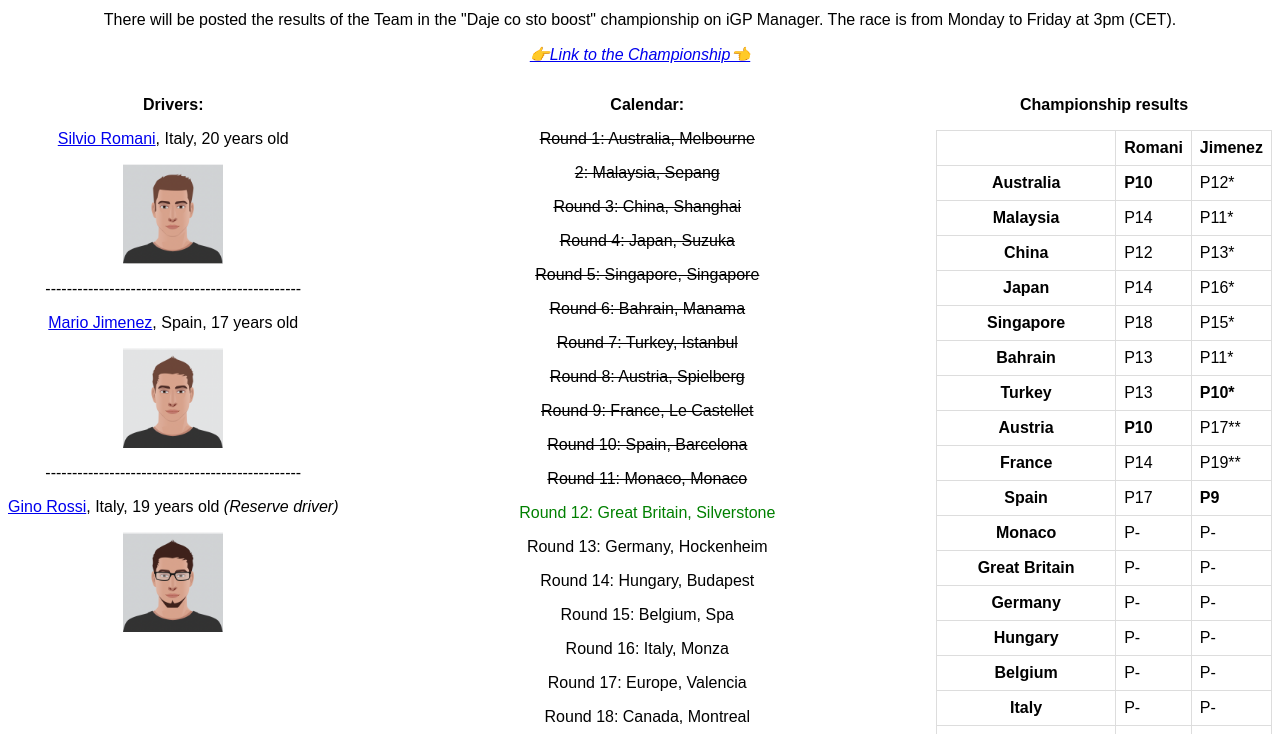
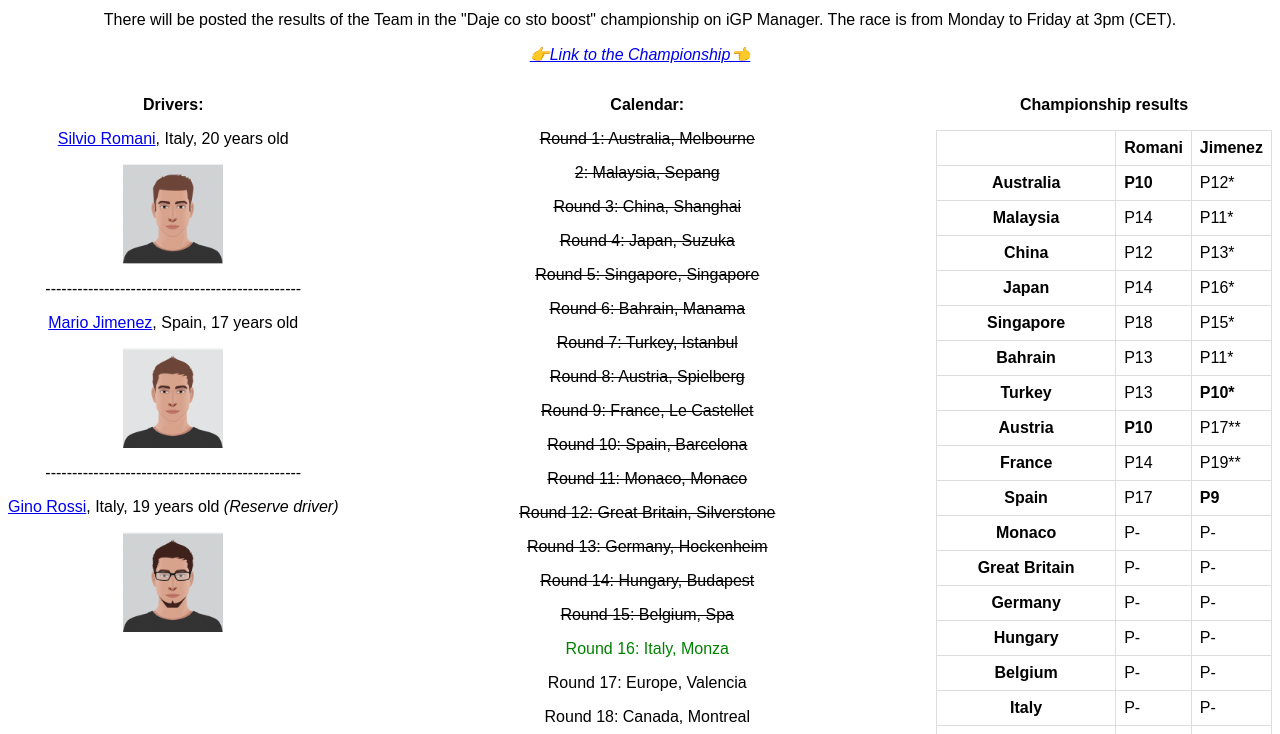
Before and after one commit to ro-mo/demo, a plain HTML site: page index.html in a window 1280 px wide. Shown: the part 66-800 px from the top of the page. Drawn offline with Linux system fonts and the light colour scheme; files whose address does not match are found by name.

Commit message:
Update index.html

```diff
--- a/index.html
+++ b/index.html
@@ -72,11 +72,11 @@
                 <p><del>Round 9: France, Le Castellet</del></p>
                 <p><del>Round 10: Spain, Barcelona</del></p>
                 <p><del>Round 11: Monaco, Monaco</del></p>
-                <p style="color: green">Round 12: Great Britain, Silverstone</p>
-                <p>Round 13: Germany, Hockenheim</p>
-                <p>Round 14: Hungary, Budapest</p>
-                <p>Round 15: Belgium, Spa</p>
-                <p>Round 16: Italy, Monza</p>
+                <p><del>Round 12: Great Britain, Silverstone</del></p>
+                <p><del>Round 13: Germany, Hockenheim</del></p>
+                <p><del>Round 14: Hungary, Budapest</del></p>
+                <p><del>Round 15: Belgium, Spa</del></p>
+                <p style="color: green">Round 16: Italy, Monza</p>
                 <p>Round 17: Europe, Valencia</p>
                 <p>Round 18: Canada, Montreal</p>
                 <p>Round 19: United States, Austin</p>
```
